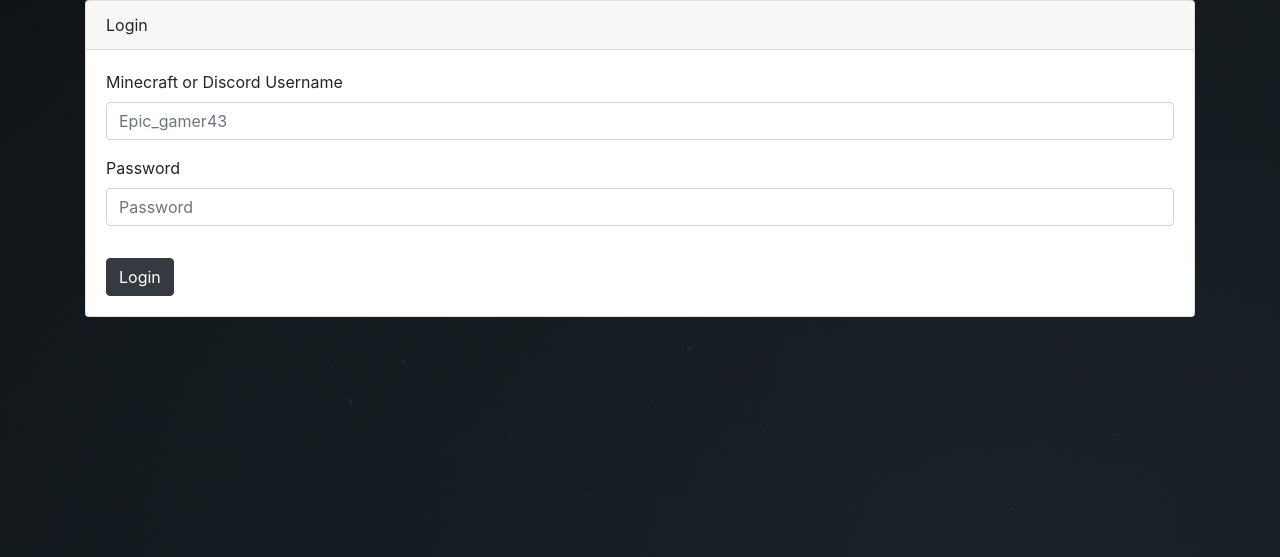
After one commit to Jrp0h/minecraft, a PHP site: page /login.php in a window 1280 px wide. The commit adds this page. Shown: the top 557 px of the page. Run offline with PHP 8.4, Linux system fonts and the light colour scheme.

Commit message:
Login Frontend

```diff
--- a/index.php
+++ b/index.php
@@ -1,4 +1,4 @@
 <?php
-require_once realpath(__DIR__ . "./vendor/autoload.php");
+require_once "./vendor/autoload.php";
 $dotenv = Dotenv\Dotenv::createImmutable(__DIR__);
 $dotenv->load();
--- /dev/null
+++ b/login.php
@@ -0,0 +1,37 @@
+<!DOCTYPE html>
+<html lang="en">
+
+<head>
+    <meta charset="UTF-8">
+    <meta name="viewport" content="width=device-width, initial-scale=1.0">
+    <title>Login</title>
+    <link rel="stylesheet" href="https://cdn.jsdelivr.net/npm/bootstrap@4.5.3/dist/css/bootstrap.min.css" integrity="sha384-TX8t27EcRE3e/ihU7zmQxVncDAy5uIKz4rEkgIXeMed4M0jlfIDPvg6uqKI2xXr2" crossorigin="anonymous">
+    <script src="https://code.jquery.com/jquery-3.5.1.slim.min.js" integrity="sha384-DfXdz2htPH0lsSSs5nCTpuj/zy4C+OGpamoFVy38MVBnE+IbbVYUew+OrCXaRkfj" crossorigin="anonymous"></script>
+    <script src="https://cdn.jsdelivr.net/npm/bootstrap@4.5.3/dist/js/bootstrap.bundle.min.js" integrity="sha384-ho+j7jyWK8fNQe+A12Hb8AhRq26LrZ/JpcUGGOn+Y7RsweNrtN/tE3MoK7ZeZDyx" crossorigin="anonymous"></script>
+</head>
+
+<body>
+    <div class="container">
+        <div class="card">
+            <div class="card-header">Login</div>
+            <div class="card-body">
+                <form>
+                    <div class="form-group">
+                        <label for="username">Minecraft or Discord Username</label>
+                        <input type="text" class="form-control" id="username" name="username" placeholder="Epic_gamer43">
+                    </div>
+                    <div class="form-group">
+                        <label for="password">Password</label>
+                        <input type="password" class="form-control" id="password" name="password" placeholder="Password">
+                    </div>
+                    <input type="submit" class="btn btn-dark mt-3" value="Login">
+                </form>
+            </div>
+        </div>
+    </div>
+    </div>
+
+    <script src="scripts/main.js"></script>
+</body>
+
+</html>
--- a/sql/create_table_trades.sql
+++ b/sql/create_table_trades.sql
@@ -1,9 +1,9 @@
-CREATE TABLE items (
-    id int (11) NOT NULL UNIQUE PRIMARY KEY,
+CREATE TABLE IF NOT EXISTS items (
+    id int (11) NOT NULL PRIMARY KEY,
     user_id int(11) NOT NULL,
     poi_id int(11) NOT NULL,
     item varchar(255) NOT NULL,
     item_amount int(11) NOT NULL,
     secondary_item varchar(255),
     secondary_item_amount int(11)
-)
+);
```
Also changed, not shown: README.md.
